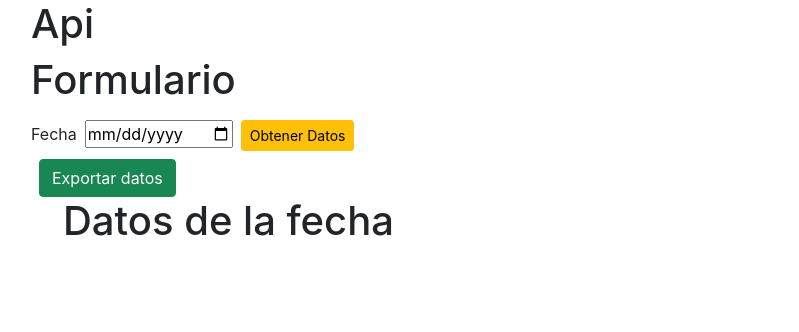
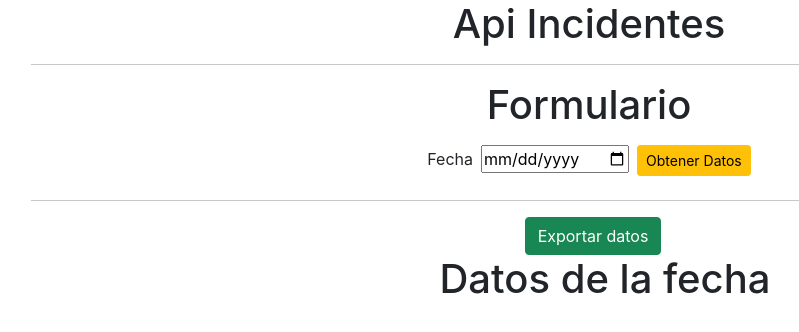
Before and after one commit to luisgl97/api-incidentes, a React (Create React App) app: page / in a window 1280 px wide. Shown: the top 332 px of the page, without its empty margins (51-850 px from the left). Built offline with nearby package versions, Linux system fonts and the light colour scheme.

Commit message:
Separando en componentes

```diff
--- a/src/App.js
+++ b/src/App.js
@@ -1,75 +1,23 @@
 import { useState, useEffect } from "react";
+import {ExportarDatos} from "./components/ExportarDatos";
 import { Formulario } from "./components/Formulario";
 
 function App() {
+
   const [incidencia, setIncidencia] = useState([]);
   const [arrayObjeto, setArrayObjeto] = useState([]);
   const [fecha, setFecha] = useState({});
 
-  // const addFecha = (fecha) => {
-  //   setFecha(fecha);
-  // };
+  return (
+    <div className="container ">
+      <div className="text-center">
+      <h1>Api Incidentes</h1>
+      <hr />
+      <Formulario setFecha={setFecha} setIncidencia={setIncidencia} setArrayObjeto={setArrayObjeto}/>
+      <hr />
+      <ExportarDatos fecha={fecha} incidencia={incidencia} arrayObjeto={arrayObjeto}/>
+      </div>
 
-  const obtenerDatos = async (fecha) => {
-
-    try {
-
-      setFecha(fecha);
-
-      const datos = await fetch(
-        "http://ogit.imp.gob.pe/impapi/sel_seguridad_incidente",
-        {
-          method: "POST",
-          headers: {
-            "Content-Type": "application/json",
-            "x-access-token":
-              "eyJhbGciOiJIUzI1NiIsInR5cCI6IkpXVCJ9.eyJ1c3VfaWQiOjM1OSwicGVyX2lkIjozNDEsIm5vbWJyZSI6IkVSTkVTVE8gIENBTkNITyBST0RSw41HVUVaICIsImlhdCI6MTY0NzM5NzAwNywiZXhwIjoxNjQ3NDI1ODA3fQ.pFWoX3JjRRDEarsKCGvKRSzlAPgi-4f46ODTQBg7vmE",
-          },
-          body: JSON.stringify(fecha),
-        }
-      );
-      const incidencias = await datos.json();
-      setIncidencia(incidencias);
-      const {data} = incidencias;
-      setArrayObjeto(data);
-
-    } catch (error) {
-      console.log(error);
-    }
-  };
-
-  const mandarDatosExcel = async () => {
-    try {
-
-      const res = await fetch('https://sheet.best/api/sheets/08289069-f48f-4ae7-86e9-a84f3763e456',{
-        method: 'POST',
-        headers:{
-          "Content-Type": "application/json",
-        },
-        body: JSON.stringify(arrayObjeto)
-      })
-      console.log("Mandar datos excel");
-      console.log(arrayObjeto)
-    } catch (error) {
-      console.log(error);
-    }
-  };
-
-  return (
-    <div className="container">
-      <h1>Api</h1>
-      <Formulario obtenerDatos={obtenerDatos}/>
-      <button className="btn btn-success ms-2" onClick={mandarDatosExcel}>
-        Exportar datos
-      </button>
-      <ul>
-        <h1>Datos de la fecha {fecha.fecha}</h1>
-        {incidencia.data?.map((item) => (
-          <li key={item.inc_id}>
-            {item.uni_nombre} - {item.tip_nombre}
-          </li>
-        ))}
-      </ul>
     </div>
   );
 }
--- /dev/null
+++ b/src/components/ExportarDatos.js
@@ -0,0 +1,39 @@
+import React from 'react'
+
+export const ExportarDatos = (props) => {
+    const {fecha, incidencia, arrayObjeto} = props;
+
+
+  const mandarDatosExcel = async () => {
+    try {
+
+      //Api sheetbest para exportar los objetos en
+      const res = await fetch('https://sheet.best/api/sheets/08289069-f48f-4ae7-86e9-a84f3763e456',{
+        method: 'POST',
+        headers:{
+          "Content-Type": "application/json",
+        },
+        body: JSON.stringify(arrayObjeto)
+      })
+      console.log("Mandar datos excel");
+      console.log(arrayObjeto)
+    } catch (error) {
+      console.log(error);
+    }
+  };
+  return (
+    <div>
+       <button className="btn btn-success ms-2" onClick={mandarDatosExcel}>
+        Exportar datos
+      </button>
+      <ul>
+        <h1>Datos de la fecha {fecha.fecha}</h1>
+        {incidencia.data?.map((item) => (
+          <li key={item.inc_id} style={{'listStyle':'none'}}>
+            {item.uni_nombre} - {item.tip_nombre}
+          </li>
+        ))}
+      </ul>
+    </div>
+  )
+}
--- a/src/components/Formulario.js
+++ b/src/components/Formulario.js
@@ -3,6 +3,7 @@ import { useForm } from "react-hook-form";
 
 export const Formulario = (props) => {
 
+  const {setFecha, setIncidencia, setArrayObjeto} = props;
   const {
     register,
     handleSubmit,
@@ -11,7 +12,35 @@ export const Formulario = (props) => {
 
   const onSubmit = (fecha, e) => {
     console.log(fecha);
-    props.obtenerDatos(fecha);
+    obtenerDatos(fecha);
+  };
+
+  const obtenerDatos = async (fecha) => {
+
+    try {
+
+      setFecha(fecha);
+
+      const datos = await fetch(
+        "http://ogit.imp.gob.pe/impapi/sel_seguridad_incidente",
+        {
+          method: "POST",
+          headers: {
+            "Content-Type": "application/json",
+            "x-access-token":
+              "eyJhbGciOiJIUzI1NiIsInR5cCI6IkpXVCJ9.eyJ1c3VfaWQiOjM1OSwicGVyX2lkIjozNDEsIm5vbWJyZSI6IkVSTkVTVE8gIENBTkNITyBST0RSw41HVUVaICIsImlhdCI6MTY0NzQ1MjAyMiwiZXhwIjoxNjQ3NDgwODIyfQ.MKnORkTb7dxShqaKiLOXJ_pRx3ndn025vcKTBjWNYT4",
+          },
+          body: JSON.stringify(fecha),
+        }
+      );
+      const incidencias = await datos.json();
+      setIncidencia(incidencias);
+      const {data} = incidencias;
+      setArrayObjeto(data);
+
+    } catch (error) {
+      console.log(error);
+    }
   };
 
   return (
```
